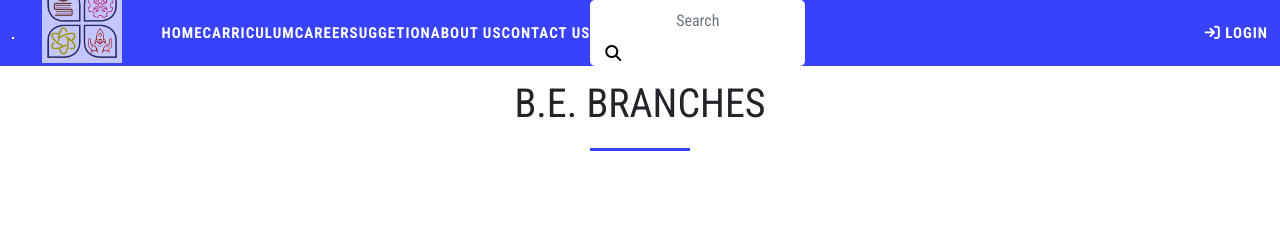
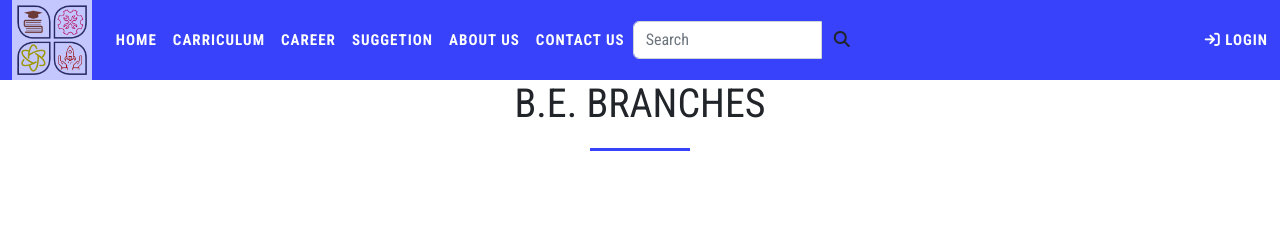
Before and after one commit to mg-muskan/Endiavolve, a PHP site: page /p/BEC.php in a window 1280 px wide. Shown: the top 248 px of the page. Run offline with PHP 8.4, Linux system fonts and the light colour scheme; data that the repository does not hold is empty; some libraries are stand-ins or nearby versions.

Commit message:
Update mheader.php

```diff
--- a/include/mheader.php
+++ b/include/mheader.php
@@ -3,38 +3,36 @@
 
 
   <nav class="navbar navbar-expand-md jibran-top-nav fixed-top">
-    <div class="container-fluid">
+    <div class="container-fluid h-n">
       <!-- Brand and toggle get grouped for better mobile display -->
       <div class="navbar-header">
-        <button type="button" class="navbar-toggle collapsed" data-bs-toggle="collapse" data-bs-target="#bs-example-navbar-collapse-1" aria-expanded="false" aria-controls="bs-example-navbar-collapse-1">
+        <button type="button" class="navbar-toggler navbar-toggle" data-bs-toggle="collapse" data-bs-target="#bs-example-navbar-collapse-1" aria-expanded="false" aria-controls="bs-example-navbar-collapse-1">
           <span class="sr-only">Toggle navigation</span>
-          <span class="icon-bar"></span>
-          <span class="icon-bar"></span>
-          <span class="icon-bar"></span>
+          <span class="navbar-toggler-icon"></span>
         </button>
-        <a class="navbar-brand p-4" href="index.php"><img src="img/logo/jibran.png" alt="logo" class="img-responsive logo"></a>
+        <a class="navbar-brand" href="index.php"><img src="img/logo/jibran.png" alt="logo" class="img-responsive mt-0 logo"></a>
       </div>
 
       <!-- Collect the nav links, forms, and other content for toggling -->
       <div class="collapse navbar-collapse" id="bs-example-navbar-collapse-1">
-        <ul class="nav navbar-nav" id="navidact">
+        <ul class="ul nav navbar-nav" id="navidact">
           <!-- <li class="active"><a href="#">Link </a></li> -->
-          <li class="navbar-li-tag <?php if ($page == 'home') { echo 'active';}  ?>"><a class="" href="index.php">Home</a></li>
-          <li class="navbar-li-tag <?php if ($page == 'carriculam') { echo 'active';}  ?>"><a class="" href="carriculam.php">Carriculum</a></li>
+          <li class="navbar-li-tag <?php if ($page == 'home') { echo 'active';}  ?>"><a class="nav-link" href="index.php">Home</a></li>
+          <li class="navbar-li-tag <?php if ($page == 'carriculam') { echo 'active';}  ?>"><a class="nav-link" href="carriculam.php">Carriculum</a></li>
 
-          <li class="navbar-li-tag <?php if ($page == 'career') { echo 'active';}  ?>"><a class="" href="career.php">Career</a></li>
-          <li class="navbar-li-tag <?php if ($page == 'suggetion') { echo 'active';}  ?>"><a class="" href="suggetion.php">Suggetion</a></li>
-          <li class="navbar-li-tag <?php if ($page == 'about') { echo 'active';}  ?>"><a class="" href="aboutus.php">About us</a></li>
-          <li class="navbar-li-tag <?php if ($page == 'contact') { echo 'active';}  ?>"><a class="" href="contactUs.php">Contact us</a></li>
+          <li class="navbar-li-tag <?php if ($page == 'career') { echo 'active';}  ?>"><a class="nav-link" href="career.php">Career</a></li>
+          <li class="navbar-li-tag <?php if ($page == 'suggetion') { echo 'active';}  ?>"><a class="nav-link" href="suggetion.php">Suggetion</a></li>
+          <li class="navbar-li-tag <?php if ($page == 'about') { echo 'active';}  ?>"><a class="nav-link" href="aboutus.php">About us</a></li>
+          <li class="navbar-li-tag <?php if ($page == 'contact') { echo 'active';}  ?>"><a class="nav-link" href="contactUs.php">Contact us</a></li>
 
 
         </ul>
 
 
-        <form class="navbar-form navbar-left">
-          <div class="form-group form-searchbox">
+        <form class="navbar-form">
+          <div class="input-group search">
             <input type="text" class="form-control" placeholder="Search">
-            <a href="#" class="searchbtn"><i class="fa fa-search"></i></a>
+            <a href="#" class="searchbtn btn"><i class="fa fa-search"></i></a>
           </div>
 
           <!-- <button type="submit" class="btn btn-default">Submit</button> -->
```
Lines whose indentation alone changed are shown as unchanged.
